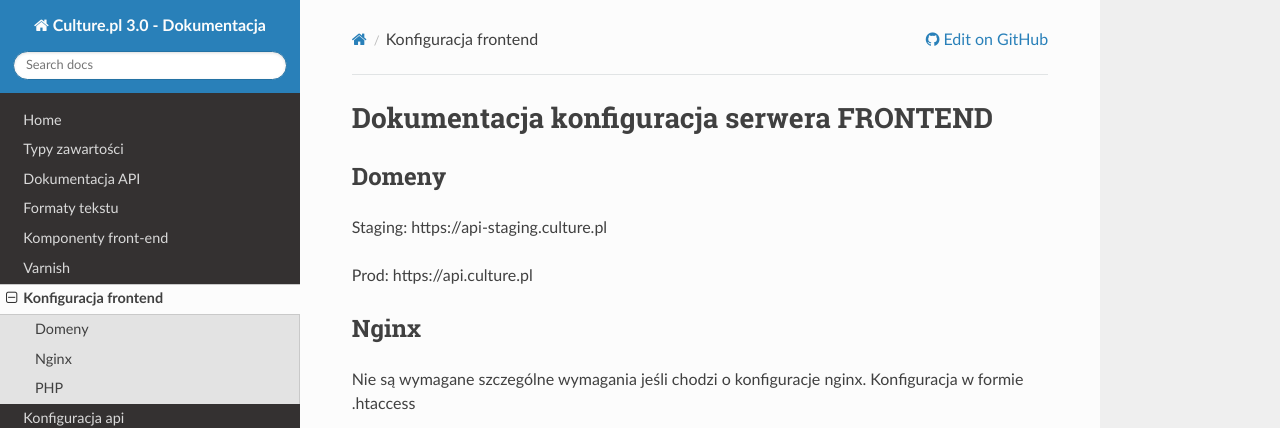
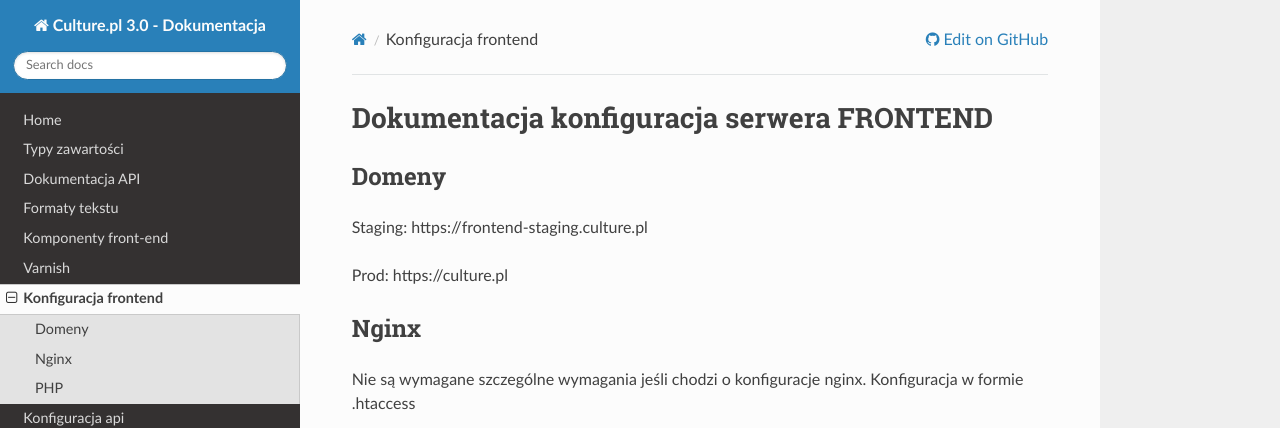
Before and after one commit to culture-pl/culture-docs, an MkDocs documentation site: the page built from docs/serwery-frontend.md, in a window 1280 px wide and 1033 px high. Shown: the top 428 px of the window. Built offline with MkDocs 1.6.1, drawn with Linux system fonts in a browser that asks for light colours; nearby versions of some CDN libraries; old or Windows-style settings are respelled for this version of MkDocs; part of the change alters nothing that is shown.

Commit message:
Update serwery-frontend.md

```diff
--- a/docs/serwery-frontend.md
+++ b/docs/serwery-frontend.md
@@ -2,9 +2,9 @@
 
 ## Domeny
 
-Staging: https://api-staging.culture.pl
+Staging: https://frontend-staging.culture.pl
 
-Prod: https://api.culture.pl
+Prod: https://culture.pl
 
 
 ## Nginx
```
